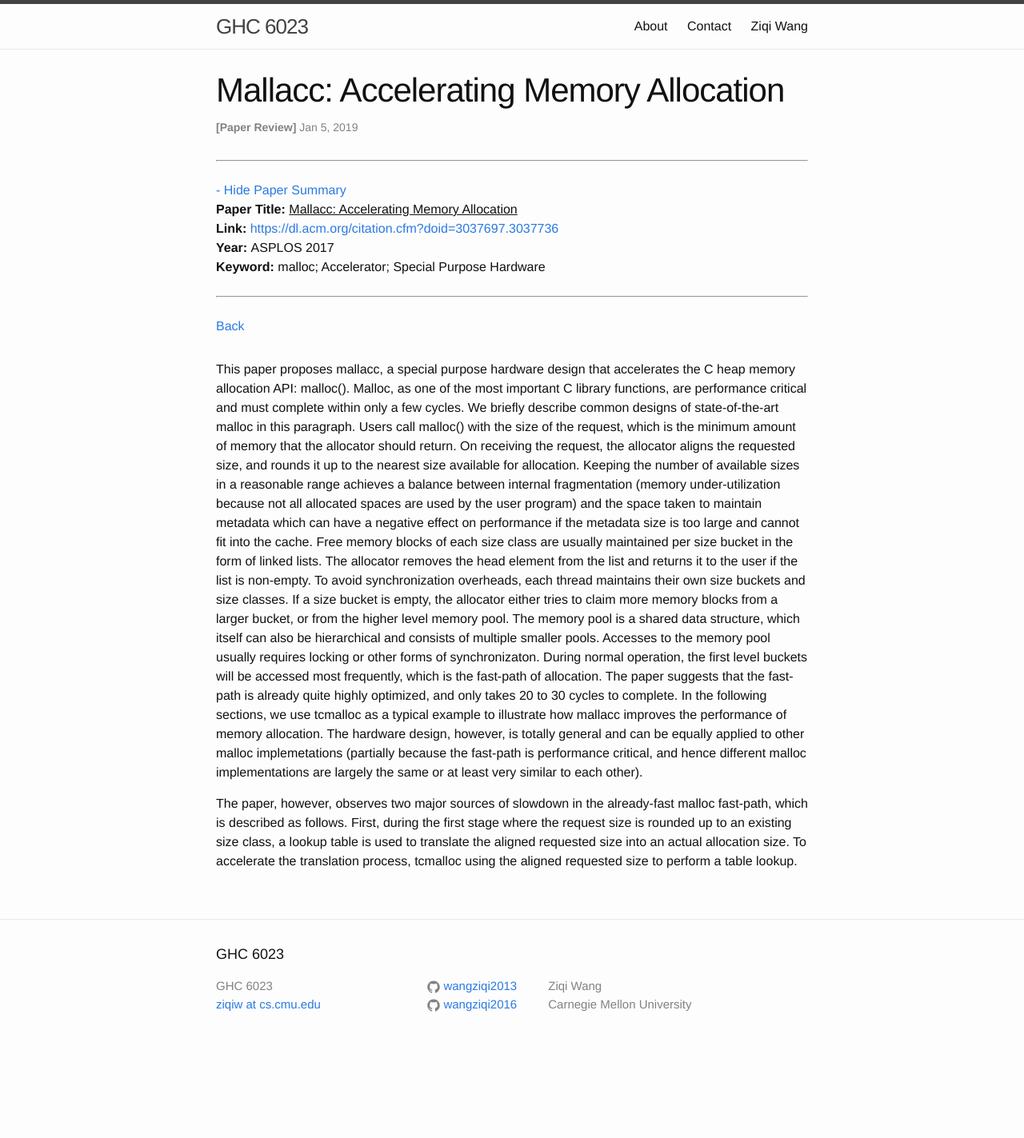
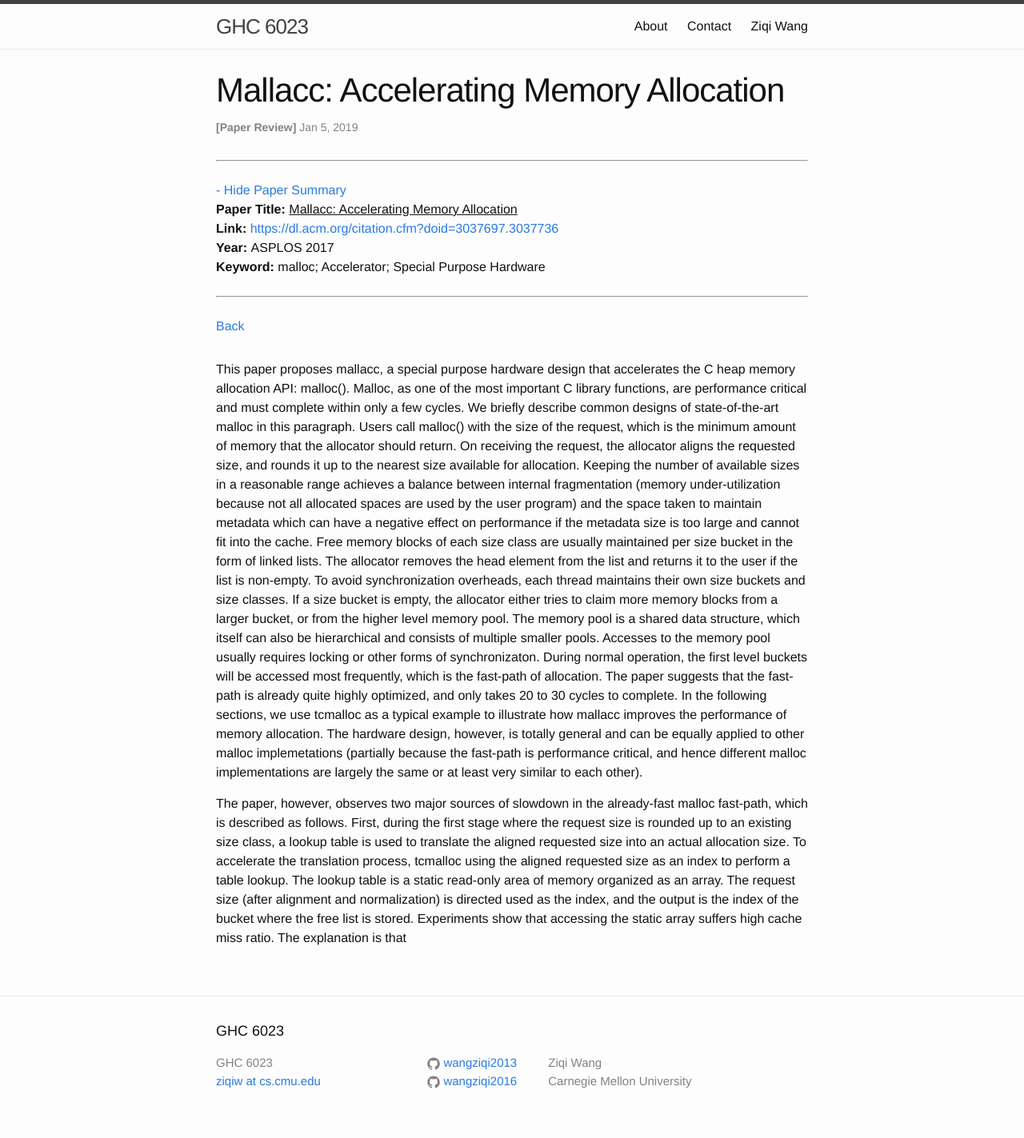
Before and after one commit to wangziqi2013/wangziqi2013.github.io, a Jekyll site: the page built from _posts/2019-01-05-mallacc.markdown, in a window 1280 px wide. Shown: the whole page at 80% size. Built offline with Jekyll 4.4.1, drawn with Linux system fonts in a browser that asks for light colours; before the commit the page ends 1327 px from its top, so only the background shows below that.

Commit message:
Working on cache miss

```diff
--- a/_posts/2019-01-05-mallacc.markdown
+++ b/_posts/2019-01-05-mallacc.markdown
@@ -36,5 +36,7 @@ largely the same or at least very similar to each other).
 The paper, however, observes two major sources of slowdown in the already-fast malloc fast-path, which is described
 as follows. First, during the first stage where the request size is rounded up to an existing size class, a lookup
 table is used to translate the aligned requested size into an actual allocation size. To accelerate the translation
-process, tcmalloc using
-the aligned requested size to perform a table lookup.
+process, tcmalloc using the aligned requested size as an index to perform a table lookup. The lookup table is a static
+read-only area of memory organized as an array. The request size (after alignment and normalization) is directed used
+as the index, and the output is the index of the bucket where the free list is stored. Experiments show that accessing
+the static array suffers high cache miss ratio. The explanation is that
```
